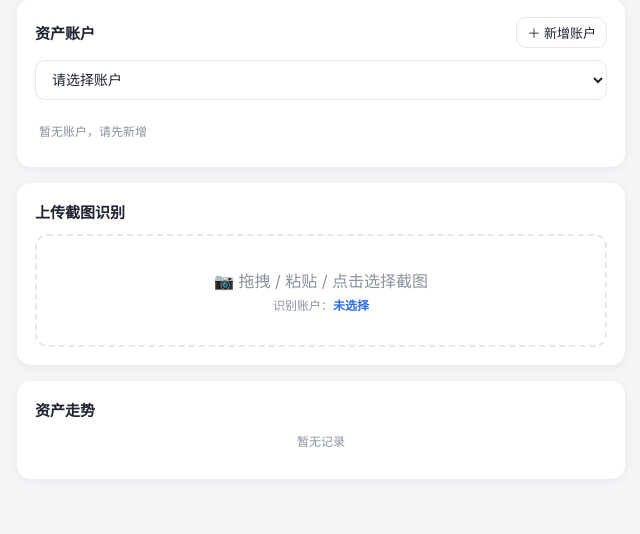
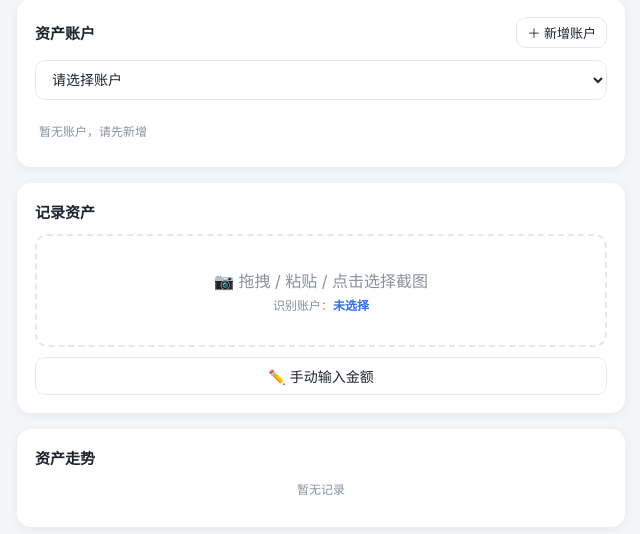
Before and after one commit to yiruncanada/my-project, a Flask app: page / in a window 1280 px wide. Shown: the part 227-761 px from the top of the page, without its empty margins (319-959 px from the left). Run offline with Flask 3, Linux system fonts and the light colour scheme; data comes from the database, SQL or seed files in the repository; data that the repository does not hold is empty.

Commit message:
feat: 增加手动输入金额功能（无需上传截图直接录入）

```diff
--- a/Mtracker/static/app.js
+++ b/Mtracker/static/app.js
@@ -326,7 +326,11 @@ async function handleImage(file) {
 function openModal(ocrData) {
   pendingAmount = ocrData.best_guess;
   const acc = accounts.find((a) => a.id === selectedAccountId);
-  $("#modal-account").textContent = acc ? acc.name : "";
+  const cur = acc ? acc.currency : "CNY";
+  $("#modal-title").textContent = "确认识别金额";
+  $("#modal-account").textContent = acc ? `${acc.name}（${currencyName(cur)}）` : "";
+  $("#amount-label").textContent = "推荐金额（可修改）";
+  $("#candidates-label").style.display = "block";
   $("#modal-amount").value = ocrData.best_guess != null ? ocrData.best_guess : "";
   $("#modal-error").textContent = "";
 
@@ -336,7 +340,7 @@ function openModal(ocrData) {
     const chip = document.createElement("span");
     const isBest = Math.abs(c - ocrData.best_guess) < 0.005;
     chip.className = "candidate-chip" + (isBest ? " chip-best" : "");
-    chip.textContent = (isBest ? "推荐 " : "") + fmtMoney(c);
+    chip.textContent = (isBest ? "推荐 " : "") + fmtMoneyByCurrency(c, cur);
     chip.addEventListener("click", () => {
       $("#modal-amount").value = c;
     });
@@ -348,12 +352,33 @@ function openModal(ocrData) {
   $("#modal-amount").select();
 }
 
+// 手动输入金额
+function openManualModal() {
+  if (!selectedAccountId) {
+    alert("请先在下拉框中选择或新增一个账户");
+    return;
+  }
+  pendingAmount = null;
+  const acc = accounts.find((a) => a.id === selectedAccountId);
+  const cur = acc ? acc.currency : "CNY";
+  $("#modal-title").textContent = "手动输入金额";
+  $("#modal-account").textContent = acc ? `${acc.name}（${currencyName(cur)}）` : "";
+  $("#amount-label").textContent = `输入金额（${currencyName(cur)}）`;
+  $("#candidates-label").style.display = "none";
+  $("#modal-amount").value = "";
+  $("#modal-error").textContent = "";
+  $("#modal-candidates").innerHTML = "";
+  $("#modal").classList.remove("hidden");
+  $("#modal-amount").focus();
+}
+
 function closeModal() {
   $("#modal").classList.add("hidden");
   pendingAmount = null;
 }
 
 $("#btn-cancel").addEventListener("click", closeModal);
+$("#btn-manual").addEventListener("click", openManualModal);
 $("#modal").addEventListener("click", (e) => {
   if (e.target === $("#modal")) closeModal();
 });
--- a/Mtracker/static/style.css
+++ b/Mtracker/static/style.css
@@ -167,6 +167,7 @@ main {
 }
 .drop-zone.dragover { border-color: var(--accent); background: #f0f5ff; }
 .drop-zone p { margin: 4px 0; }
+.btn-manual { width: 100%; margin-top: 10px; }
 .hint { color: var(--muted); font-size: 12px; }
 .accent { color: var(--accent); font-weight: 600; }
 
--- a/Mtracker/templates/index.html
+++ b/Mtracker/templates/index.html
@@ -36,14 +36,15 @@
     <ul id="account-list" class="account-list"></ul>
   </section>
 
-  <!-- 上传识别区 -->
+  <!-- 记录资产区 -->
   <section class="card">
-    <div class="section-head"><h2>上传截图识别</h2></div>
+    <div class="section-head"><h2>记录资产</h2></div>
     <div id="drop-zone" class="drop-zone">
       <p>📷 拖拽 / 粘贴 / 点击选择截图</p>
       <p class="hint">识别账户：<span id="drop-account" class="accent">未选择</span></p>
       <input type="file" id="file-input" accept="image/*" hidden>
     </div>
+    <button id="btn-manual" class="btn btn-manual">✏️ 手动输入金额</button>
   </section>
 
   <!-- 趋势图 -->
@@ -58,11 +59,11 @@
 <!-- 识别确认弹窗 -->
 <div id="modal" class="modal hidden">
   <div class="modal-box">
-    <h3>确认识别金额</h3>
+    <h3 id="modal-title">确认识别金额</h3>
     <p class="hint">保存到账户：<span id="modal-account" class="accent"></span></p>
-    <label class="rec-label">推荐金额（可修改）</label>
+    <label class="rec-label" id="amount-label">推荐金额（可修改）</label>
     <input type="number" id="modal-amount" step="0.01" min="0" placeholder="输入金额">
-    <div class="candidates-label">其他识别到的数字：</div>
+    <div class="candidates-label" id="candidates-label">其他识别到的数字：</div>
     <div id="modal-candidates" class="candidates"></div>
     <p id="modal-error" class="error"></p>
     <div class="modal-actions">
```
